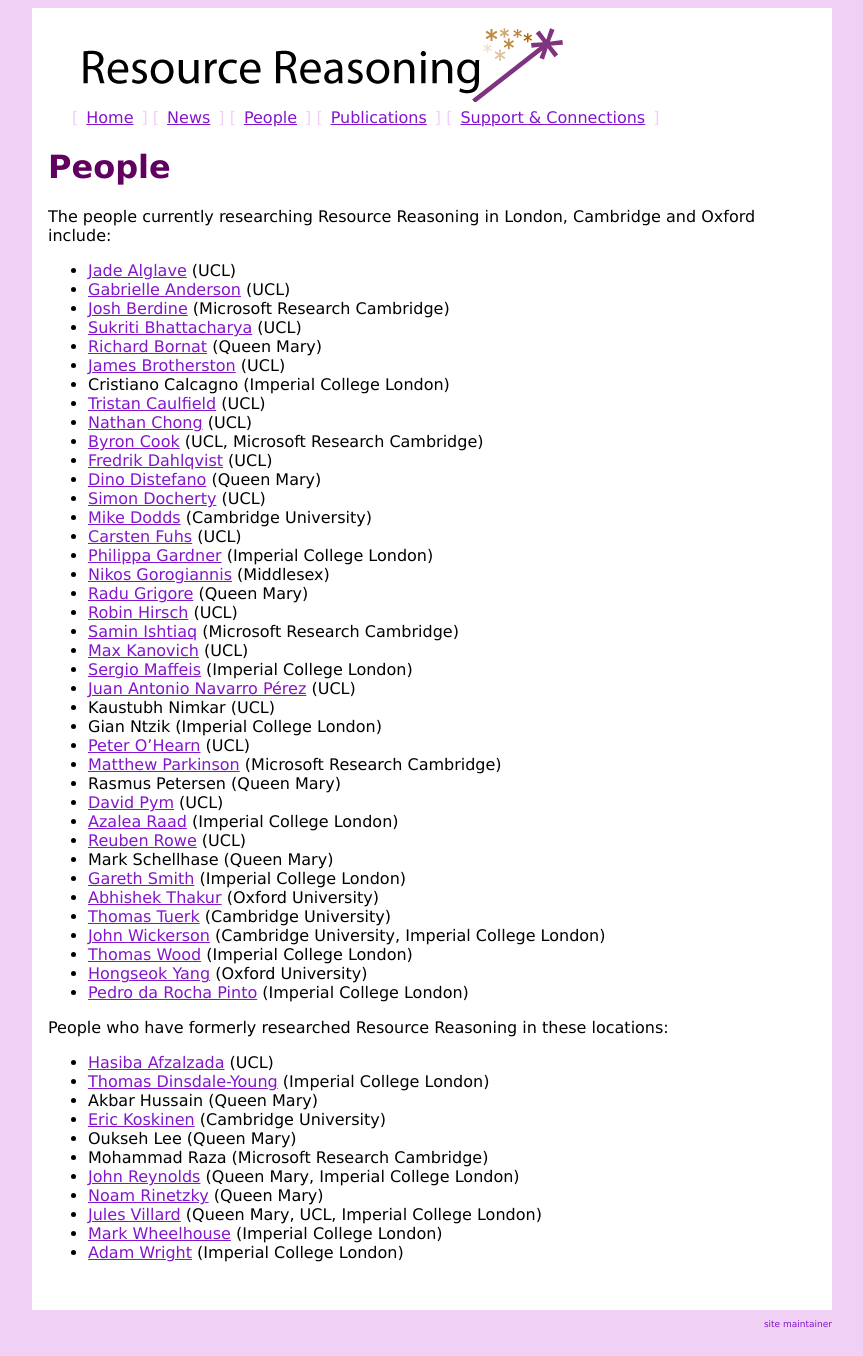
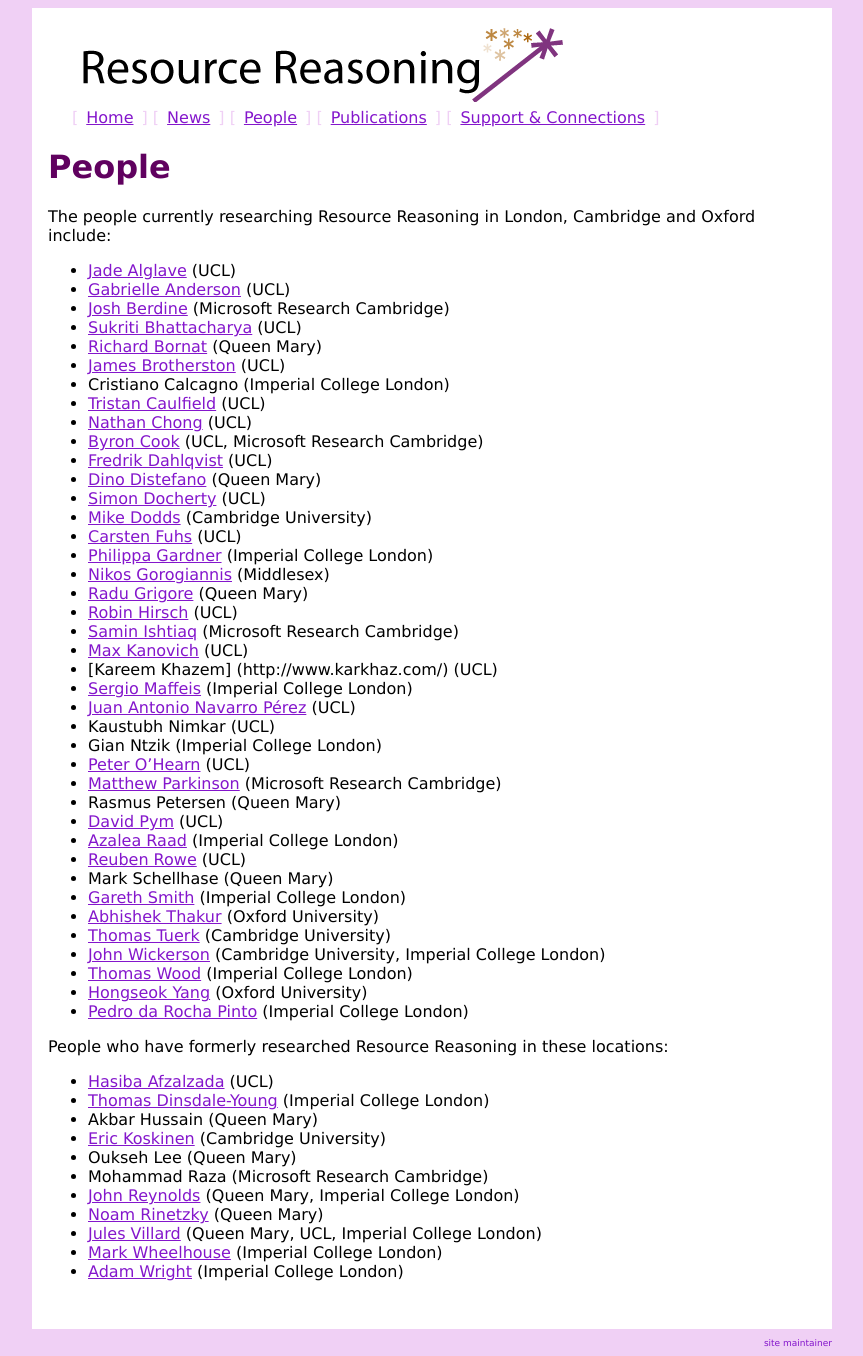
Before and after one commit to resource-reasoning/resourcereasoning.com, a Jekyll site: the page built from people.md, in a window 1280 px wide. Shown: the whole page, without its empty margins (208-1071 px from the left). Built offline with Jekyll 4.4.1, drawn with Linux system fonts in a browser that asks for light colours; nearby versions of some CDN libraries.

Commit message:
Updated people.md

```diff
--- a/people.md
+++ b/people.md
@@ -25,6 +26,7 @@ The people currently researching Resource Reasoning in London, Cambridge and Oxf
 * [Robin Hirsch](http://www0.cs.ucl.ac.uk/people/R.Hirsch.html) (UCL)
 * [Samin Ishtiaq](http://research.microsoft.com/en-us/people/sishtiaq/) (Microsoft Research Cambridge)
 * [Max Kanovich](http://www.eecs.qmul.ac.uk/~mik/) (UCL)
+* [Kareem Khazem] (http://www.karkhaz.com/) (UCL)
 * [Sergio Maffeis](http://www.doc.ic.ac.uk/~maffeis) (Imperial College London)
 * [Juan Antonio Navarro Pérez](http://navarroj.com/research/) (UCL)
 * Kaustubh Nimkar (UCL)
```
Also changed, not shown: other parts of people.md (+1 -0 lines).
